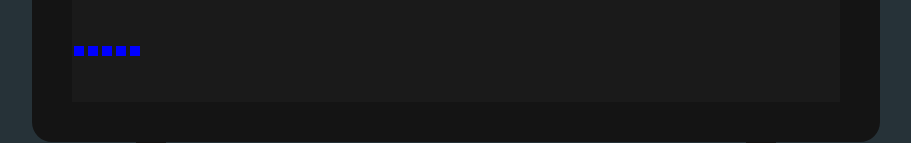
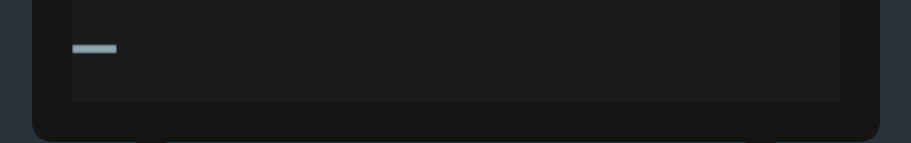
Before and after one commit to alirni/react-timer, a React (Create React App) app: page / in a window 1280 px wide. Shown: the part 433-576 px from the top of the page, without its empty margins (184-1095 px from the left). Built offline with nearby package versions, Linux system fonts and the light colour scheme.

Commit message:
fix(Seconds): change style

```diff
--- a/src/component/Seconds.tsx
+++ b/src/component/Seconds.tsx
@@ -1,6 +1,7 @@
 import React, { FC, useState, useEffect } from 'react';
 import { makeStyles } from '@material-ui/core';
 import moment from 'moment';
+import { relative } from 'path';
 
 interface SecondsInterfaceProps {
   [x: string]: any;
@@ -12,10 +13,16 @@ const styles = makeStyles(theme => ({
   },
 
   secondsBox: {
-    width: 10,
     height: 10,
-    backgroundColor: 'blue',
-    margin: 2,
+    backgroundColor: '#90A4AE',
+    position: 'relative',
+    borderRadius: 2,
+    transition: 'width 1500ms ease-out',
+    boxShadow: 'inset 0 1px 2px #1a1a1a, inset 0 -1px 2px #1a1a1a',
+  },
+
+  secondsNumber: {
+    position: 'absolute',
   },
 }));
 
@@ -23,7 +30,7 @@ const Seconds: FC<SecondsInterfaceProps> = props => {
   const classes = styles();
   const [seconds, setSeconds] = useState<number[] | undefined>(() => {
     const temp: number[] = [];
-    for (let i = 0; i <= Number(moment().format('ss')); i++) {
+    for (let i = 1; i <= Number(moment().format('ss')); i++) {
       temp.push(i);
     }
     return temp;
@@ -41,8 +48,12 @@ const Seconds: FC<SecondsInterfaceProps> = props => {
 
   return (
     <div className={classes.container}>
-      {seconds &&
-        seconds.map((sec, index) => <div key={index} className={classes.secondsBox}></div>)}
+      {seconds && seconds.length > 0 && (
+        <div
+          className={classes.secondsBox}
+          style={{ width: `${(seconds.length * 100) / 60}%` }}
+        ></div>
+      )}
     </div>
   );
 };
```
